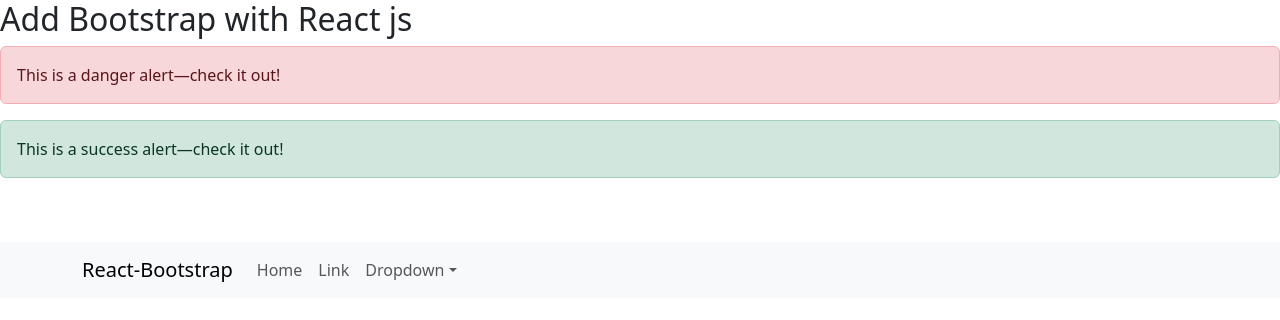
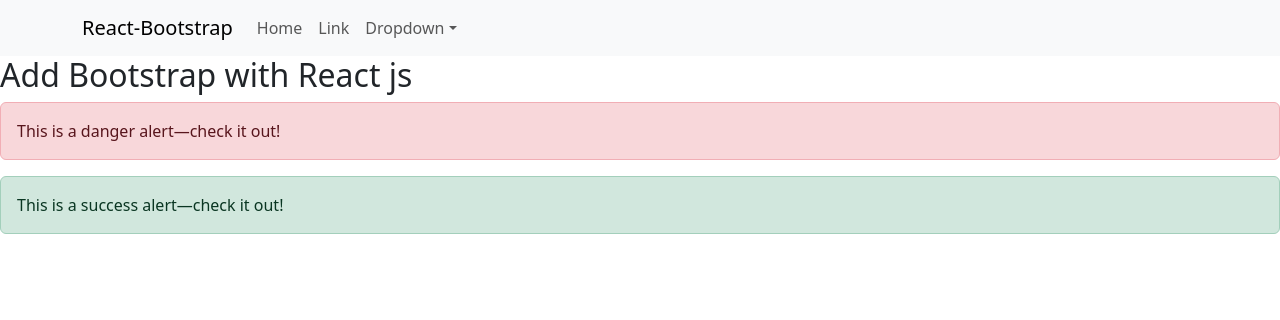
Before and after one commit to sumitbasu116/react-blog, a React (Vite) app: page / in a window 1280 px wide. Shown: the top 320 px of the page. Built offline with nearby package versions, Linux system fonts and the light colour scheme.

Commit message:
adjusting navbar for look and feel good

```diff
--- a/src/App.jsx
+++ b/src/App.jsx
@@ -1,15 +1,10 @@
 import Alert from 'react-bootstrap/Alert';
-import {NavDropdown,Navbar,Nav,Container} from 'react-bootstrap';
+import { NavDropdown, Navbar, Nav, Container } from 'react-bootstrap';
 
 function App() {
 
   return (
     <div>
-      <h2>Add Bootstrap with React js</h2>
-      <Alert variant='danger'>This is a danger alert—check it out!</Alert>
-      <Alert variant='success'>This is a success alert—check it out!</Alert>
-      <br />
-      <br />
       <Navbar expand="lg" className="bg-body-tertiary">
         <Container>
           <Navbar.Brand href="#home">React-Bootstrap</Navbar.Brand>
@@ -33,6 +28,12 @@
           </Navbar.Collapse>
         </Container>
       </Navbar>
+      <h2>Add Bootstrap with React js</h2>
+      <Alert variant='danger'>This is a danger alert—check it out!</Alert>
+      <Alert variant='success'>This is a success alert—check it out!</Alert>
+      <br />
+      <br />
+
     </div>
   )
 }
```
Lines whose indentation alone changed are shown as unchanged.
